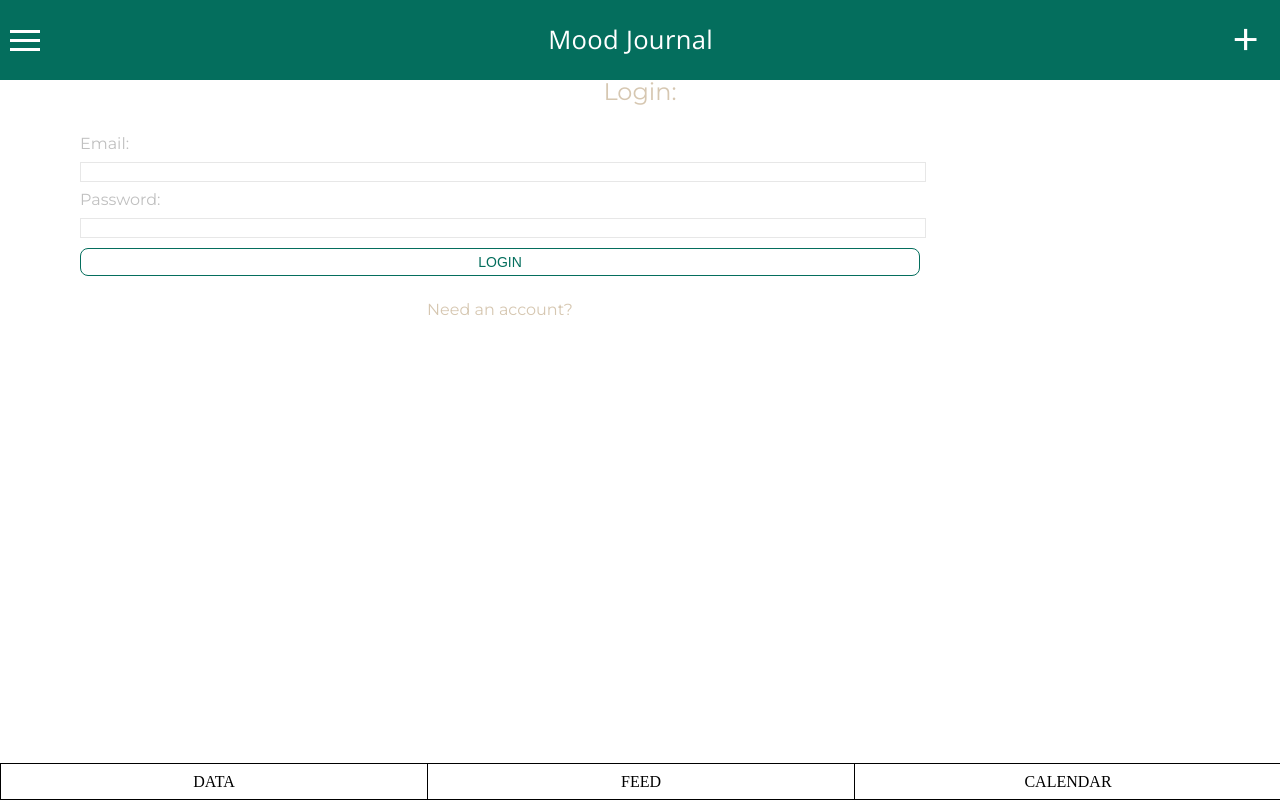
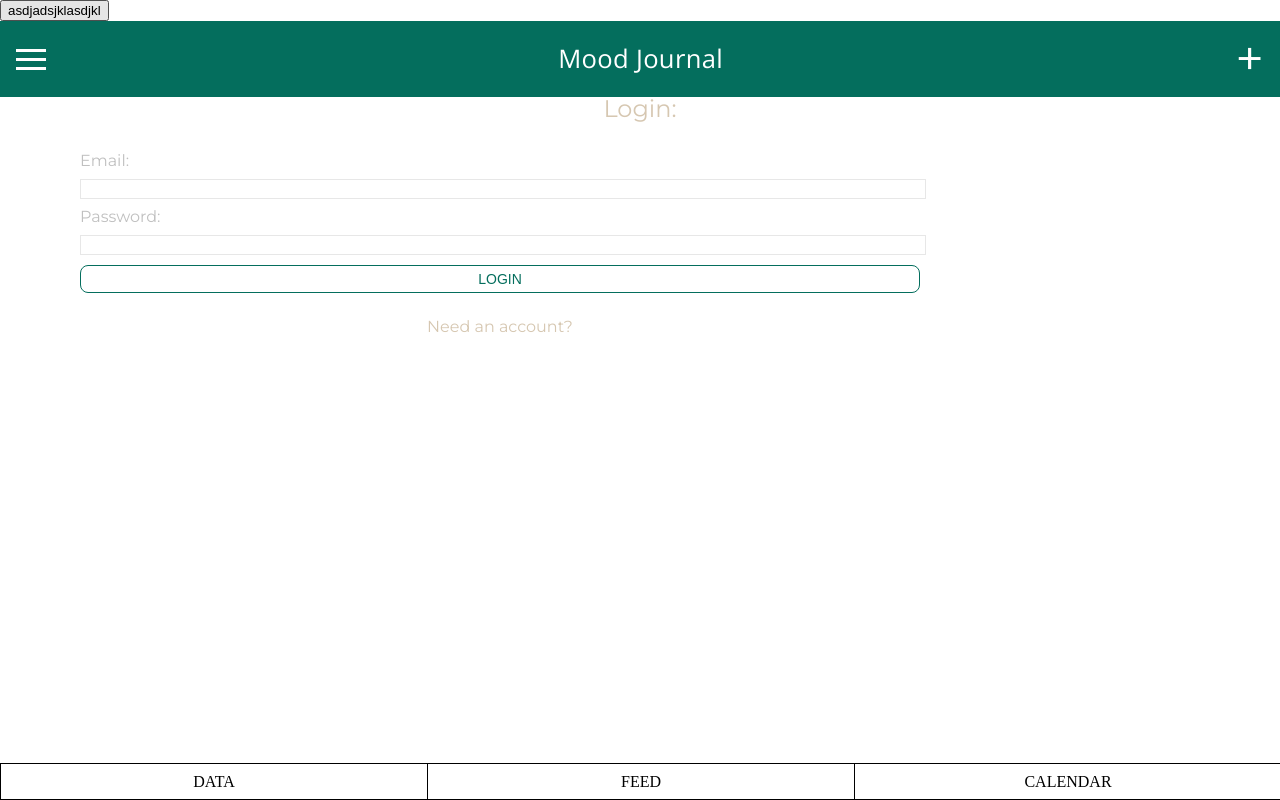
Before and after one commit to Euniceem/Mood-Journal, a React (Create React App) app: page /login in a window 1280 px wide. Built offline with nearby package versions, Linux system fonts and the light colour scheme.

Commit message:
safe commit for merge

```diff
--- a/src/actions/index.js
+++ b/src/actions/index.js
@@ -5,6 +5,24 @@ export const LOGOUT_USER = 'LOGOUT_USER';
 export const LOAD_ENTRIES = 'LOAD ENTIRES';
 
 /** Action Creators*/
+
+export const generateEntries = entry => {
+  console.log(entry, 2);
+  return () => {
+    return fetch('/api/entries', {
+      method: 'POST',
+      headers: { 'Content-Type': 'application/json' },
+      body: JSON.stringify(entry)
+    })
+      .then(res => {
+        if (!res.ok) {
+          throw new Error(res.statusText);
+        }
+      })
+      .catch(err => console.log(err));
+  };
+};
+
 export const register = (user) => {
   return (dispatch) => {
     return fetch('/api/register', {
--- a/src/components/Header/Header.scss
+++ b/src/components/Header/Header.scss
@@ -9,7 +9,7 @@ background-color: $background-color-3;
 color: white;
 
   .menu-icon{
-    margin-left: 10px;
+    margin-left: $margin-standard / 2;
 
     .line{
       width: 30px;
@@ -41,11 +41,11 @@ color: white;
     color: white;
     display: flex;
     flex-direction: column;
-    padding: 10px;
+    padding: $pad-standard / 2 0 $pad-standard / 2 0;
   }
 
     #add-btn{
-    margin-right: 10px;
+    margin-right: $margin-standard / 2;
     font-size: 50px;
     }
 }
--- a/src/containers/App/App.js
+++ b/src/containers/App/App.js
@@ -2,6 +2,8 @@ import React, { Component } from 'react';
 import { connect } from 'react-redux';
 import { Route, Switch, Redirect, BrowserRouter as Router } from 'react-router-dom';
 import './App.scss';
+
+import { generateEntries } from '../../actions';
 
 import MoodEntry from '../MoodEntry';
 import Navigation from '../../components/Navigation';
@@ -33,11 +35,64 @@ const PrivateRoute = ({ component: Component, isAuth, ...rest }) => {
 }
 
 class App extends Component {
+  constructor(props) {
+    super(props);
+
+    this.generateEntries = this.generateEntries.bind(this);
+  }
+
+  generateEntries() {
+    const start = new Date('2019-01-01 20:19:21.637+00');
+    const end = new Date();
+
+    for (let i = 0; i < 216; i++) {
+      let entry = {
+        mood_id: Math.ceil(Math.random() * 5),
+        notes: `Lorem ipsum dolor sit amet`,
+        default_activities: [
+          Math.ceil(Math.random() * 3),
+          Math.ceil(Math.random() * 2 + 3)
+        ],
+        custom_activities: [Math.ceil(Math.random() * 3)],
+        default_emotions: [
+          {
+            default_emotion_id: 1,
+            percent: Math.ceil(Math.random() * 100)
+          },
+          {
+            default_emotion_id: 2,
+            percent: Math.ceil(Math.random() * 100)
+          },
+          {
+            default_emotion_id: 3,
+            percent: Math.ceil(Math.random() * 100)
+          },
+          {
+            default_emotion_id: 4,
+            percent: Math.ceil(Math.random() * 100)
+          }
+        ],
+        custom_emotions: [
+          {
+            custom_emotion_id: Math.ceil(Math.random() * 2),
+            percent: Math.ceil(Math.random() * 100)
+          }
+        ],
+        created_at: new Date(
+          start.getTime() + Math.random() * (end.getTime() - start.getTime())
+        )
+      };
+
+      this.props.generateEntries(entry);
+    }
+  }
+
   render() {
     let isAuthenticated = this.props.email ? this.props.isLoggedIn : null
 
     return (
       <div className="App">
+        <button onClick={ this.generateEntries }>asdjadsjklasdjkl</button>
         <Router>
           <>
             <Switch>
@@ -64,8 +119,17 @@ const mapStateToProps = state => {
   }
 }
 
+const mapDispatchToProps = dispatch => {
+  return {
+    generateEntries : entry => {
+      dispatch(generateEntries(entry));
+    }
+  }
+}
+
 App = connect(
   mapStateToProps,
+  mapDispatchToProps
 )(App);
 
 export default App;
```
